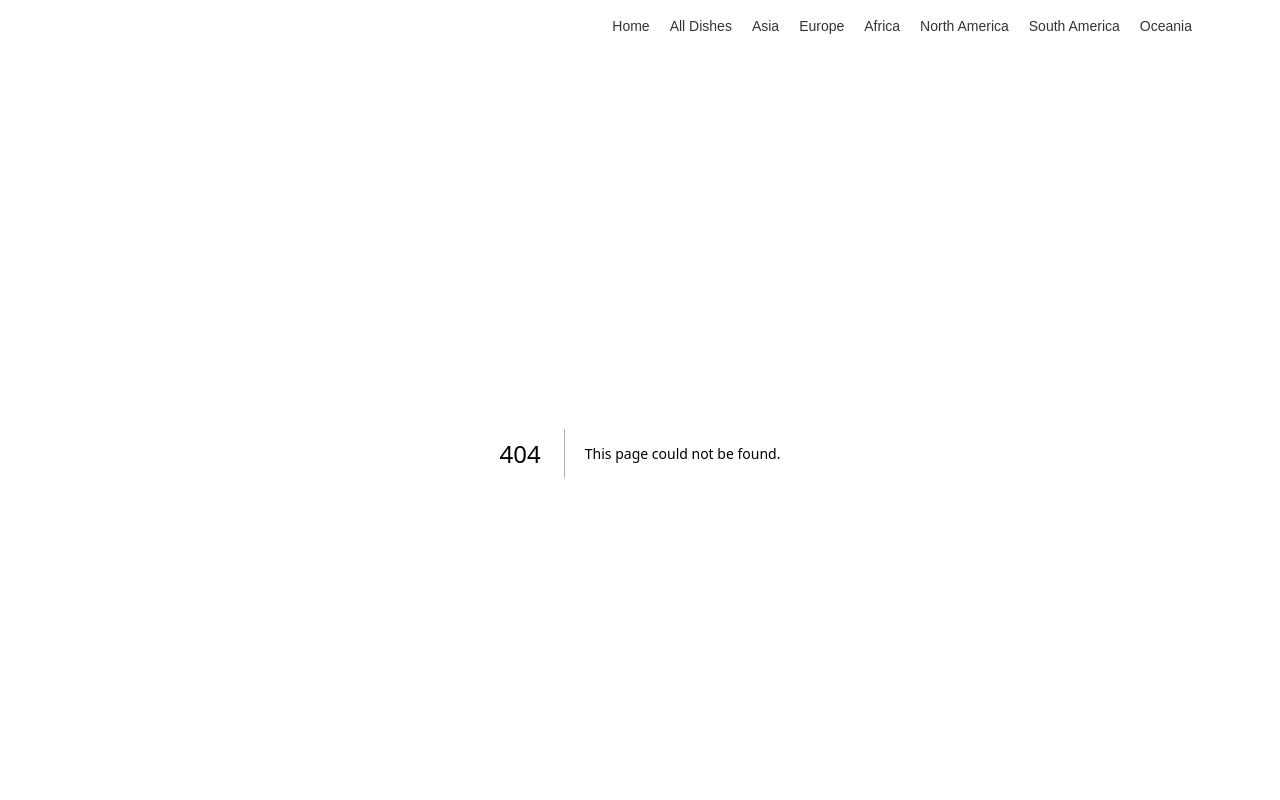
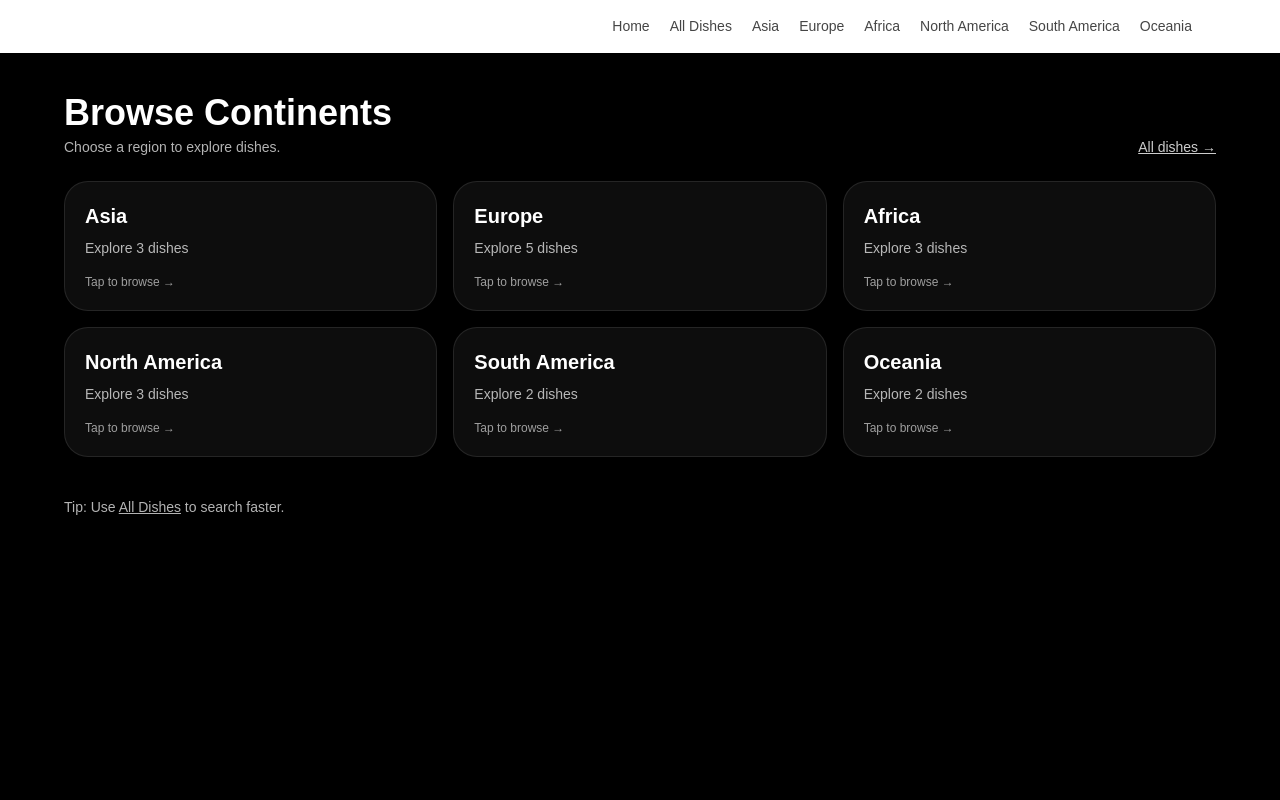
Before and after one commit to troytre/Recipe-Restaurant, a Next.js app: page /continent in a window 1280 px wide. Before the commit this address had no page. Shown: the top 800 px of the page. Built offline with nearby package versions, Linux system fonts and the light colour scheme.

Commit message:
fix continent listing + search working

```diff
--- /dev/null
+++ b/src/app/continent/page.js
@@ -0,0 +1,57 @@
+import Link from "next/link";
+import { dishes } from "@/data/dishes";
+
+export const metadata = {
+  title: "Continents | Global Recipe Restaurant",
+  description: "Browse veg dishes continent-wise and explore global recipes.",
+};
+
+export default function ContinentsPage() {
+  const continents = Array.from(new Set(dishes.map((d) => d.continent)));
+
+  return (
+    <div className="min-h-screen bg-black text-white px-4 sm:px-6 py-10">
+      <div className="max-w-6xl mx-auto">
+        <div className="flex flex-col sm:flex-row sm:items-end sm:justify-between gap-3">
+          <div>
+            <h1 className="text-3xl sm:text-4xl font-extrabold">
+              Browse Continents
+            </h1>
+            <p className="opacity-70 mt-1 text-sm">
+              Choose a region to explore dishes.
+            </p>
+          </div>
+
+          <Link href="/dishes" className="text-sm underline opacity-80">
+            All dishes →
+          </Link>
+        </div>
+
+        <div className="grid grid-cols-1 sm:grid-cols-2 lg:grid-cols-3 gap-3 sm:gap-4 mt-6">
+          {continents.map((c) => (
+            <Link
+              key={c}
+              href={`/continent/${c}`}
+              className="p-5 rounded-3xl border border-white/10 bg-white/5 hover:bg-white/10 transition"
+            >
+              <p className="text-xl font-bold capitalize">{c.replace("-", " ")}</p>
+              <p className="text-sm opacity-70 mt-2">
+                Explore {dishes.filter((d) => d.continent === c).length} dishes
+              </p>
+
+              <div className="mt-4 text-xs opacity-60">
+                Tap to browse →
+              </div>
+            </Link>
+          ))}
+        </div>
+
+        <div className="mt-10 opacity-70 text-sm">
+          <p>
+            Tip: Use <Link href="/dishes" className="underline">All Dishes</Link> to search faster.
+          </p>
+        </div>
+      </div>
+    </div>
+  );
+}
--- a/src/app/page.js
+++ b/src/app/page.js
@@ -51,7 +51,7 @@ export default function HomePage() {
               </Link>
 
               <Link
-                href="/continents/"
+                href="/continent/"
                 className="text-center px-5 py-3 rounded-2xl bg-white/10 border border-white/10 hover:bg-white/20 transition"
               >
                 Browse Continents
```
Also changed, not shown: src/app/continent/[continent]/page.js (renamed from src/app/continents/[continent]/page.js), src/app/continents/page.js (deleted).
